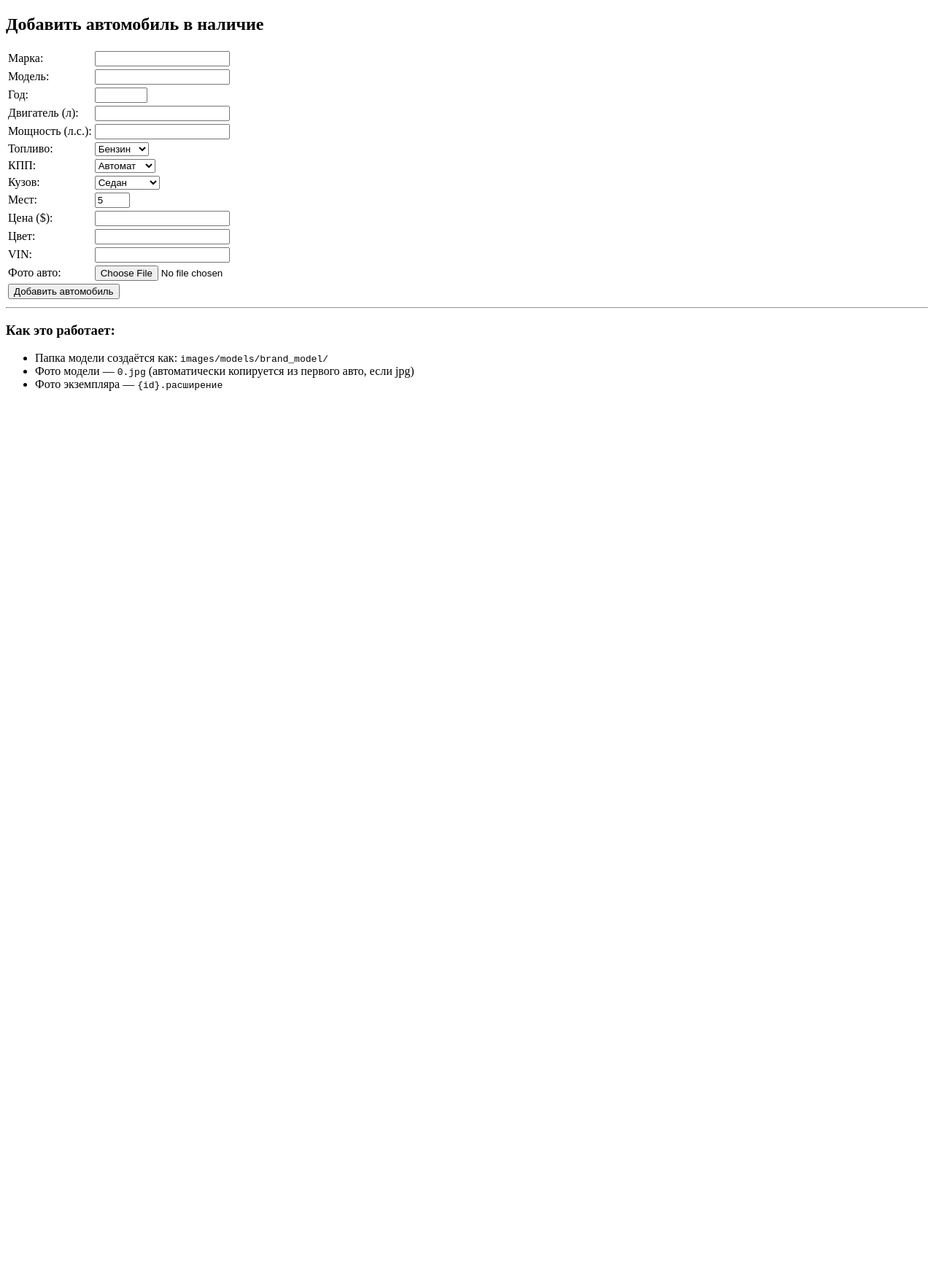
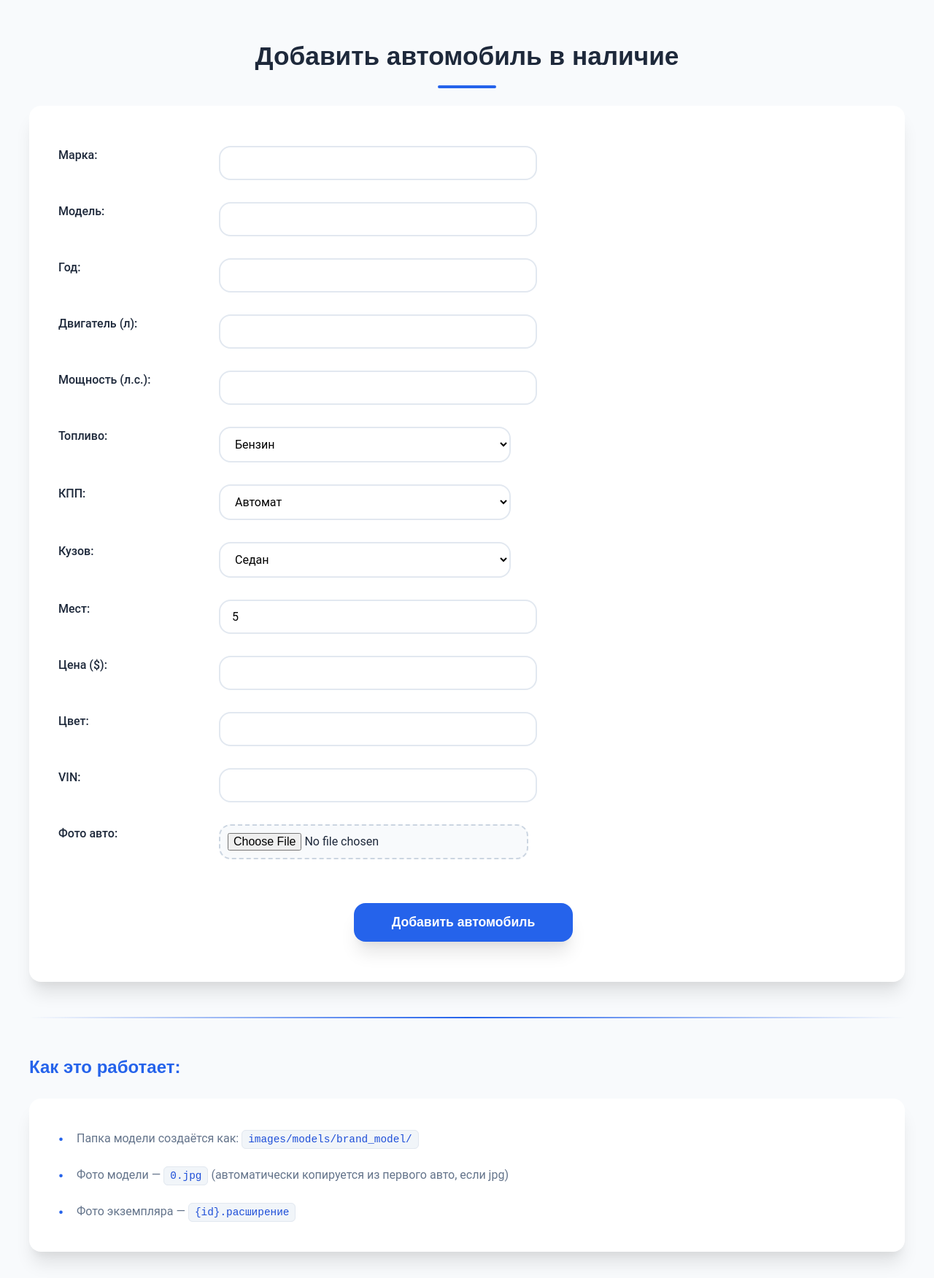
Before and after one commit to DIMA-POL-KOTTO/ada-auto, a PHP site: page /admin.php in a window 1280 px wide. Shown: the whole page at 73% size. Before the commit the page ends 800 px from the top, so only its background shows below. Run offline with PHP 8.4, Linux system fonts and the light colour scheme.

Commit message:
все чут чут по мелочи

```diff
--- a/admin.php
+++ b/admin.php
@@ -88,6 +88,7 @@ if ($_SERVER['REQUEST_METHOD'] === 'POST'){
 <head>
     <meta charset="UTF-8">
     <title>Админка — Добавить авто</title>
+    <link rel="stylesheet" href="styles/style_admin.css">
 </head>
 <body>
     <h2>Добавить автомобиль в наличие</h2>
--- a/blocks/header.php
+++ b/blocks/header.php
@@ -24,7 +24,6 @@ if ($current_page === '') {
                     <li><a href="/" class="<?= ($current_page === 'index') ? 'active':''?>">Главная</a></li>
                     <li><a href="/models.php" class="<?= ($current_page==='models') ? 'active':''?>">Модельный ряд</a></li>
                     <li><a href="/models_stock.php" class="<?= ($current_page==='models_stock') ? 'active':''?>">Авто в наличии</a></li>
-                    <li><a href="#">Акции</a></li>
                     <li><a href="/about.php" class="<?= ($current_page==='about') ? 'active':''?>">Контакты</a></li>
                 </ul>
             </nav>
--- a/models.php
+++ b/models.php
@@ -21,7 +21,7 @@ include "blocks/header.php";
 <section class="models-hero">
     <div class="container">
         <h1>Модельный ряд</h1>
-        <p>Выберите подходящий автомобиль по параметрам или воспользуйтесь поиском</p>
+        <p>Изучите полный каталог моделей и выберите подходящий автомобиль</p>
     </div>
 </section>
 
--- a/models_stock.php
+++ b/models_stock.php
@@ -22,7 +22,7 @@ $brands = $all_brands;
 <section class="models-hero">
     <div class="container">
         <h1>Авто в наличии</h1>
-        <p>Выберите подходящий автомобиль по параметрам или воспользуйтесь поиском</p>
+        <p>Просматривайте доступные автомобили на складе — актуальные цены и полные характеристики</p>
     </div>
 </section>
 
--- a/styles/style_about.css
+++ b/styles/style_about.css
@@ -194,6 +194,7 @@
     margin-bottom: 10px;
 }
 
+
 /* Адаптивность */
 @media (max-width: 768px) {
     .about-hero {
--- /dev/null
+++ b/styles/style_admin.css
@@ -0,0 +1,293 @@
+/* Стили для админ-панели добавления автомобилей */
+:root {
+    --primary-color: #2563eb;
+    --primary-dark: #1d4ed8;
+    --secondary-color: #64748b;
+    --accent-color: #f59e0b;
+    --light-color: #f8fafc;
+    --dark-color: #1e293b;
+    --gray-color: #94a3b8;
+    --border-radius: 16px;
+    --box-shadow: 0 20px 25px -5px rgba(0, 0, 0, 0.1), 0 10px 10px -5px rgba(0, 0, 0, 0.04);
+    --transition: all 0.3s ease;
+    --success-color: #10b981;
+    --error-color: #ef4444;
+}
+
+body {
+    font-family: 'Roboto', sans-serif;
+    line-height: 1.6;
+    color: var(--dark-color);
+    background-color: var(--light-color);
+    padding: 20px;
+    max-width: 1200px;
+    margin: 0 auto;
+}
+
+h2, h3 {
+    font-family: 'Montserrat', sans-serif;
+    font-weight: 600;
+    margin-bottom: 1.5rem;
+    color: var(--dark-color);
+}
+
+h2 {
+    font-size: 2.2rem;
+    text-align: center;
+    position: relative;
+    padding-bottom: 15px;
+}
+
+h2::after {
+    content: '';
+    position: absolute;
+    bottom: 0;
+    left: 50%;
+    transform: translateX(-50%);
+    width: 80px;
+    height: 4px;
+    background-color: var(--primary-color);
+    border-radius: 2px;
+}
+
+h3 {
+    font-size: 1.5rem;
+    color: var(--primary-color);
+    margin-top: 2rem;
+}
+
+/* Сообщения */
+p {
+    padding: 15px 20px;
+    border-radius: var(--border-radius);
+    margin-bottom: 2rem;
+    font-weight: 500;
+    text-align: center;
+    box-shadow: var(--box-shadow);
+}
+
+p:contains("успешно") {
+    background-color: rgba(16, 185, 129, 0.1);
+    color: var(--success-color);
+    border: 1px solid var(--success-color);
+}
+
+p:contains("Ошибка") {
+    background-color: rgba(239, 68, 68, 0.1);
+    color: var(--error-color);
+    border: 1px solid var(--error-color);
+}
+
+/* Форма */
+form {
+    background: white;
+    padding: 40px;
+    border-radius: var(--border-radius);
+    box-shadow: var(--box-shadow);
+    margin-bottom: 2rem;
+}
+
+table {
+    width: 100%;
+    border-collapse: collapse;
+}
+
+tr {
+    transition: var(--transition);
+}
+
+tr:hover {
+    background-color: rgba(37, 99, 235, 0.02);
+}
+
+td {
+    padding: 15px 10px;
+    vertical-align: top;
+}
+
+td:first-child {
+    width: 200px;
+    font-weight: 500;
+    color: var(--dark-color);
+    padding-left: 0;
+}
+
+/* Поля ввода */
+input[type="text"],
+input[type="number"],
+input[type="file"],
+select {
+    width: 100%;
+    max-width: 400px;
+    padding: 12px 16px;
+    border: 2px solid #e2e8f0;
+    border-radius: var(--border-radius);
+    font-size: 1rem;
+    font-family: 'Roboto', sans-serif;
+    transition: var(--transition);
+    background-color: white;
+}
+
+input:focus,
+select:focus {
+    outline: none;
+    border-color: var(--primary-color);
+    box-shadow: 0 0 0 3px rgba(37, 99, 235, 0.1);
+}
+
+input[type="number"] {
+    -moz-appearance: textfield;
+}
+
+input[type="number"]::-webkit-outer-spin-button,
+input[type="number"]::-webkit-inner-spin-button {
+    -webkit-appearance: none;
+    margin: 0;
+}
+
+input[type="file"] {
+    padding: 10px;
+    background-color: #f8fafc;
+    border: 2px dashed #cbd5e1;
+}
+
+input[type="file"]:hover {
+    border-color: var(--primary-color);
+    background-color: rgba(37, 99, 235, 0.05);
+}
+
+/* Кнопка */
+button[type="submit"] {
+    display: block;
+    width: 100%;
+    max-width: 300px;
+    margin: 30px auto 0;
+    padding: 16px 32px;
+    background-color: var(--primary-color);
+    color: white;
+    border: none;
+    border-radius: var(--border-radius);
+    font-size: 1.1rem;
+    font-weight: 600;
+    font-family: 'Montserrat', sans-serif;
+    cursor: pointer;
+    transition: var(--transition);
+    box-shadow: var(--box-shadow);
+}
+
+button[type="submit"]:hover {
+    background-color: var(--primary-dark);
+    transform: translateY(-2px);
+    box-shadow: 0 25px 30px -5px rgba(0, 0, 0, 0.15);
+}
+
+/* Разделитель */
+hr {
+    border: none;
+    height: 2px;
+    background: linear-gradient(90deg, transparent 0%, var(--primary-color) 50%, transparent 100%);
+    margin: 3rem 0;
+}
+
+/* Список с информацией */
+ul {
+    background: white;
+    padding: 30px 40px;
+    border-radius: var(--border-radius);
+    box-shadow: var(--box-shadow);
+    list-style: none;
+}
+
+li {
+    padding: 12px 0;
+    position: relative;
+    padding-left: 25px;
+    color: var(--secondary-color);
+}
+
+li::before {
+    content: '•';
+    color: var(--primary-color);
+    font-weight: bold;
+    position: absolute;
+    left: 0;
+    font-size: 1.2rem;
+}
+
+code {
+    background-color: #f1f5f9;
+    padding: 4px 8px;
+    border-radius: 6px;
+    font-family: 'Courier New', monospace;
+    color: var(--primary-dark);
+    font-size: 0.9rem;
+    border: 1px solid #e2e8f0;
+}
+
+/* Адаптивность */
+@media (max-width: 768px) {
+    body {
+        padding: 15px;
+    }
+
+    form {
+        padding: 25px;
+    }
+
+    table, tbody, tr, td {
+        display: block;
+        width: 100%;
+    }
+
+    tr {
+        margin-bottom: 20px;
+        padding: 15px;
+        border: 1px solid #e2e8f0;
+        border-radius: var(--border-radius);
+    }
+
+    td {
+        padding: 8px 0;
+    }
+
+    td:first-child {
+        width: 100%;
+        padding-left: 0;
+        font-weight: 600;
+        margin-bottom: 8px;
+    }
+
+    input[type="text"],
+    input[type="number"],
+    input[type="file"],
+    select {
+        max-width: 100%;
+    }
+
+    h2 {
+        font-size: 1.8rem;
+    }
+
+    ul {
+        padding: 20px 25px;
+    }
+}
+
+@media (max-width: 480px) {
+    form {
+        padding: 20px 15px;
+    }
+
+    h2 {
+        font-size: 1.6rem;
+    }
+
+    ul {
+        padding: 15px 20px;
+    }
+
+    button[type="submit"] {
+        padding: 14px 24px;
+        font-size: 1rem;
+    }
+}
```
Also changed, not shown: about.php (+14 -5 lines), blocks/footer.php (+2 -6 lines), images/team/aleks_petrov.jpg (added), images/team/devushka.jpg (added), images/team/dima_sidorov.jpg (added).
